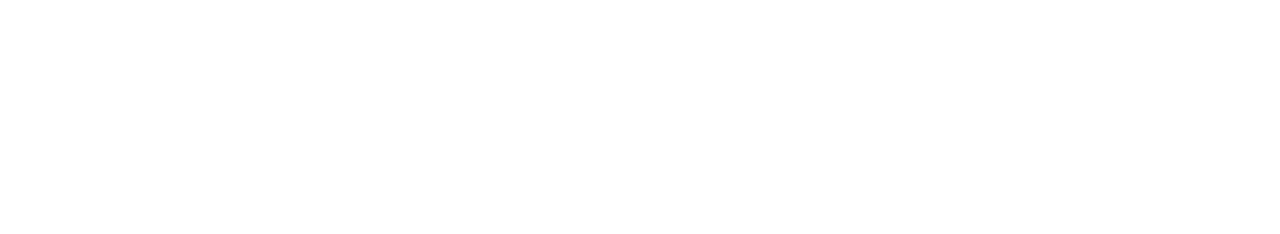
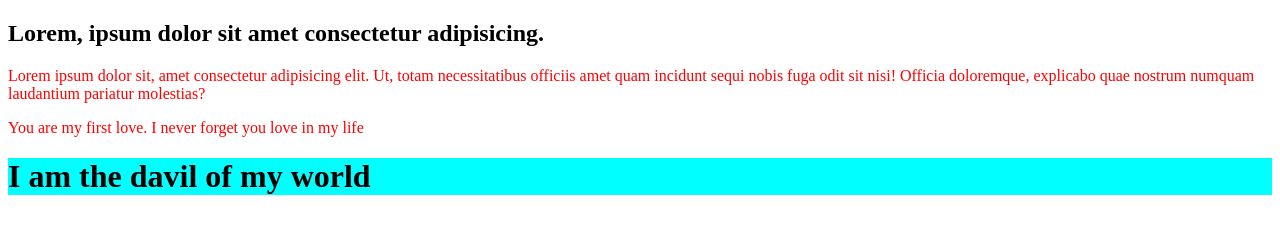
Before and after one commit to Bijoydhar12/my-first-project, a plain HTML site: page index.html in a window 1280 px wide. Drawn offline with Linux system fonts and the light colour scheme.

Commit message:
CMT Design

```diff
--- a/index.html
+++ b/index.html
@@ -5,8 +5,13 @@
     <meta http-equiv="X-UA-Compatible" content="IE=edge">
     <meta name="viewport" content="width=device-width, initial-scale=1.0">
     <title>My First Githut Project</title>
+    <link rel="stylesheet" href="style.css">
 </head>
 <body>
+    <h2>Lorem, ipsum dolor sit amet consectetur adipisicing.</h2>
+    <p>Lorem ipsum dolor sit, amet consectetur adipisicing elit. Ut, totam necessitatibus officiis amet quam incidunt sequi nobis fuga odit sit nisi! Officia doloremque, explicabo quae nostrum numquam laudantium pariatur molestias?</p>
+    <p> You are my first love. I never forget you love in my life</p>
+    <h1>I am the davil of my world</h1>
 
 </body>
 </html>
```
